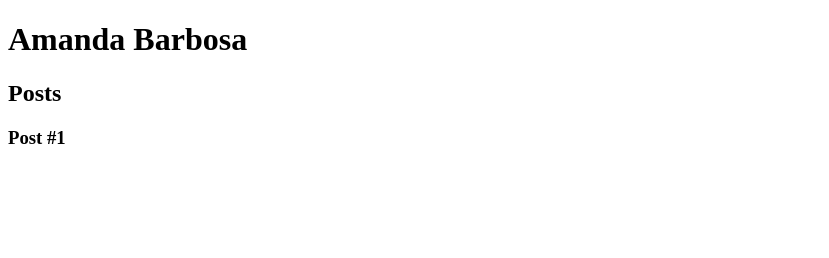
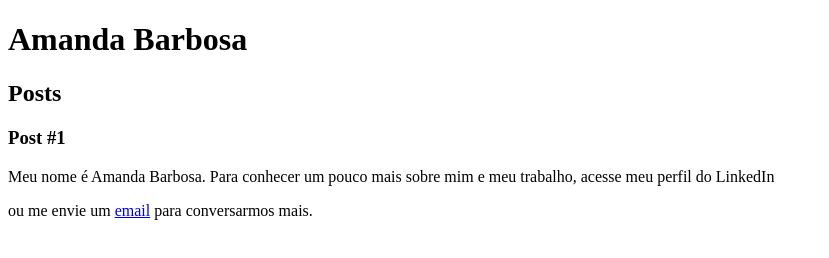
Before and after one commit to Amanda-Barbosa03/DIO---Bootcamp-TQI-Fullstack-Developer, a plain HTML site: page Aula - Introdução a criação de websites com HTML5 e CSS3/index.html in a window 1280 px wide. Shown: the whole page, without its empty margins (0-829 px from the left). Drawn offline with Linux system fonts and the light colour scheme.

Commit message:
Inclusão de um post com links; uso da tag <a>

```diff
--- a/Aula - Introdução a criação de websites com HTML5 e CSS3/index.html
+++ b/Aula - Introdução a criação de websites com HTML5 e CSS3/index.html
@@ -15,6 +15,7 @@
             <article>
                 <header>
                     <h3>Post #1</h3>
+                    <p>Meu nome é Amanda Barbosa. Para conhecer um pouco mais sobre mim e meu trabalho, acesse meu perfil do <a href="https://www.linkedin.com/in/amanda-bonholi-barbosa-7642a3145/" target="_blank"></a>LinkedIn</p> ou me envie um <a href="mailto:amandab.barbosa03@gmail.com">email</a> para conversarmos mais.
                 </header>
             </article>
         </section>
```
